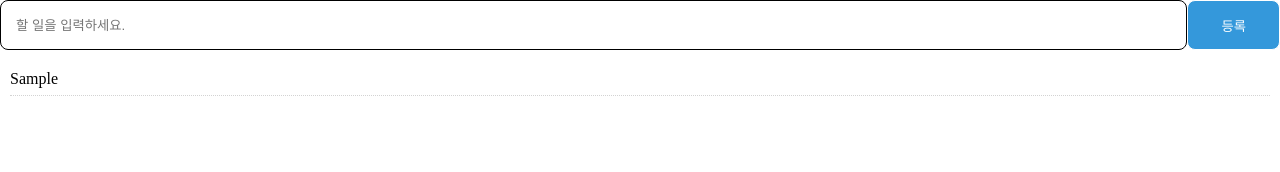
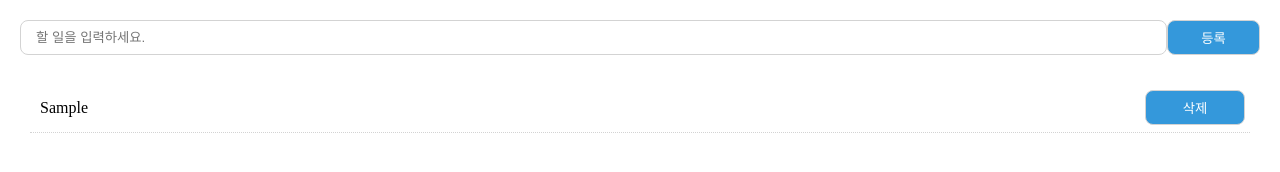
Before and after one commit to creshent1/todolist, a plain HTML site: page index.html in a window 1280 px wide. Both pictures are taken after typing "Sample" into the empty fields and a click on the button "등록". Drawn offline with Linux system fonts and the light colour scheme.

Commit message:
to do list 삭제, 새로고침
to do list 삭제 추가 , 새로 고침할시 초기화 수정

```diff
--- a/javascript.js
+++ b/javascript.js
@@ -2,14 +2,64 @@ const form = document.querySelector('form');
 const input = document.querySelector('input');
 const ul = document.querySelector('ul');
 
-form.addEventListener('submit', (event) =>{
+let todos = [];
+
+const save = () => {
+    localStorage.setItem('todos', JSON.stringify(todos));
+}
+
+const delItem = (event) => {
+    const target = event.target.parentElement;
+
+    todos = todos.filter((todo) => todo.id != target.id)
+    save();
+
+    target.remove();
+}
+
+const addItem= (todo) =>{
+    if (todo.text !== ''){
+        const li = document.createElement('li');
+        const button = document.createElement('button');
+        const span = document.createElement('span');
+
+        span.innerText = todo.text;
+        button.innerText = '삭제';
+        button.addEventListener('click', delItem)
+
+        li.appendChild(span);
+        li.appendChild(button);
+        ul.appendChild(li);
+        li.id = todo.id;
+    }
+};
+
+const handler = (event) => {
     event.preventDefault();
 
-    if (input.value !== ''){
-            const li = document.createElement('li');
-        li.innerText = input.value
-        ul.appendChild(li);
+    const todo = {
+        id: Date.now(),
+        text: input.value,
+    };
 
-        input.value = '';
+    todos.push(todo);
+    addItem(todo);
+    save();
+
+    input.value = '';
+};
+
+const init = () => {
+    const userTodos = JSON.parse(localStorage.getItem('todos'));
+    if(userTodos) {
+        userTodos.forEach((todo) => {
+            addItem(todo);
+        });
+
+        todos = userTodos;
     }
-});
+};
+
+
+init();
+form.addEventListener('submit', handler);
--- a/style.css
+++ b/style.css
@@ -1,18 +1,17 @@
 * {
-    margin: 0;
-    padding: 0;
-    box-sizing: border-box;
+  margin: 0px;
+  padding: 5px;
+  box-sizing: border-box;
 }
 
 form {
   width: 100%;
-  height: 50px;
   display: flex;
 }
 
 input,
 button {
-  border: 1px solid;
+  border: 1px solid lightgrey;
   border-radius: 8px;
 }
 
@@ -24,6 +23,7 @@ input {
 
 button {
   width: 100px;
+  height: 35px;
   background-color: #3498db;
   color: white;
 }
@@ -38,6 +38,9 @@ ul {
 }
 
 li {
+  display: flex;
+  justify-content: space-between;
+  align-items: center;
   border-bottom: 1px dotted lightgray;
   padding-bottom: 7px;
   margin-bottom: 7px;
```
Also changed, not shown: index.html (line endings or trailing spaces).
